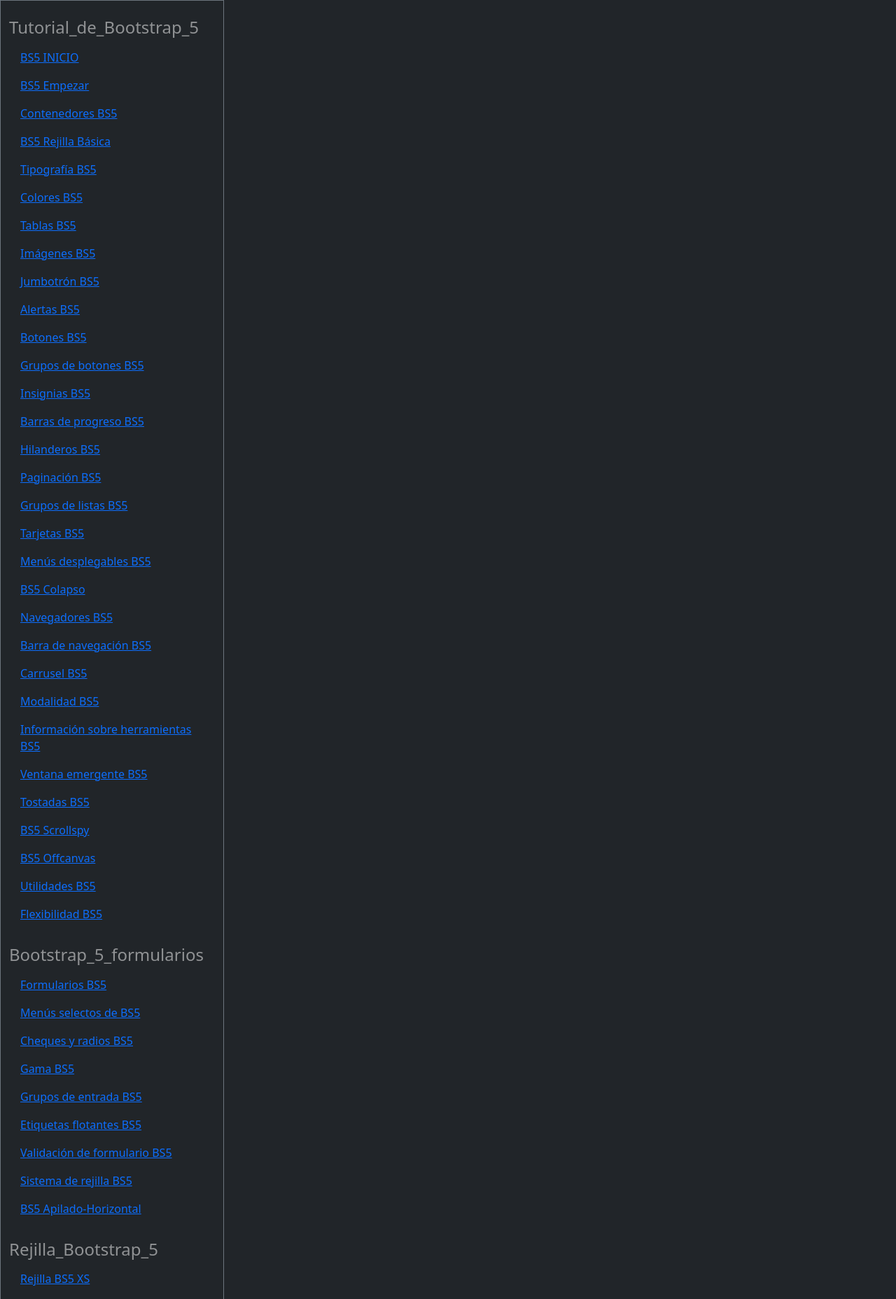
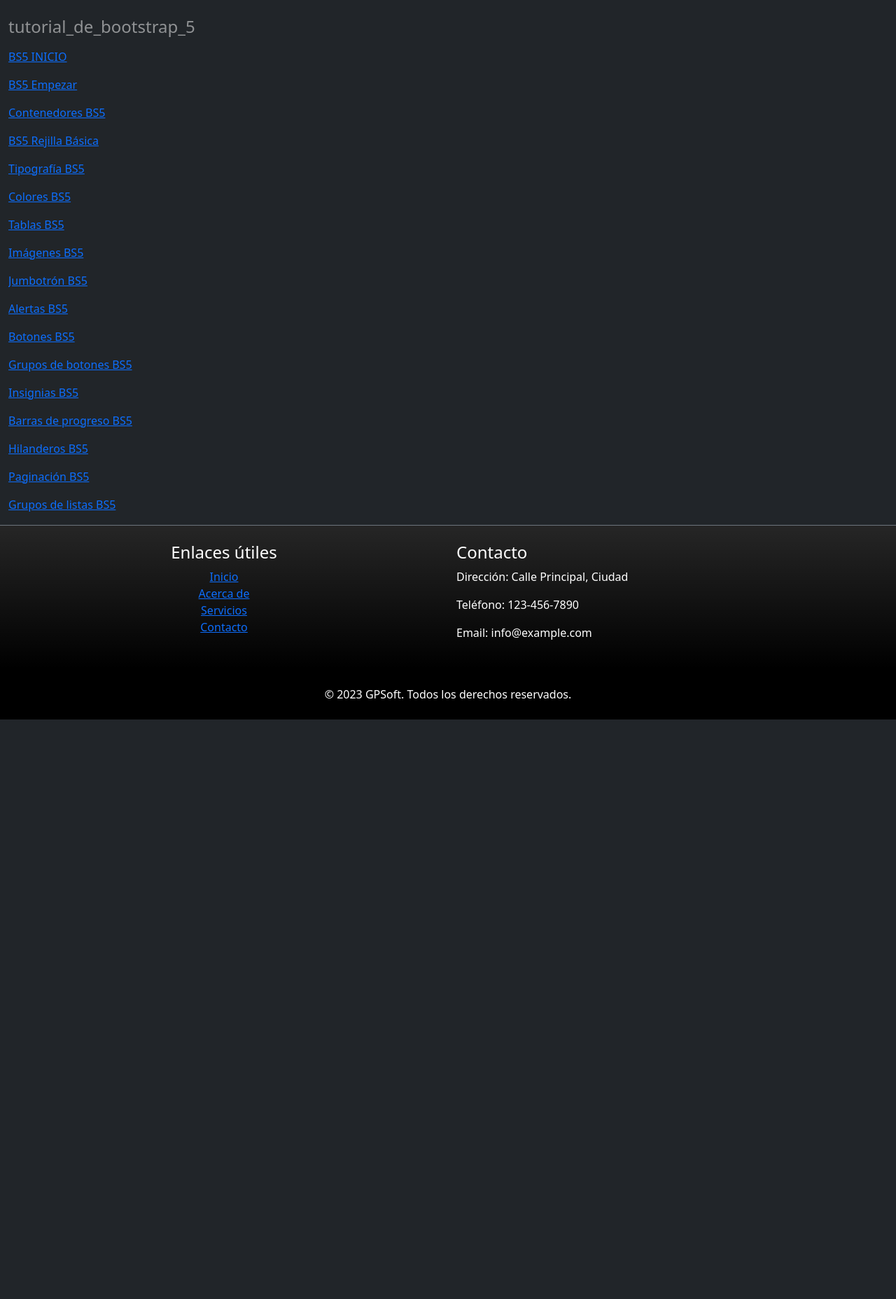
Before and after one commit to hmartinez00/z_django_projects, a Django app: page /BootStrap5/ in a window 1280 px wide. Shown: the part 64-1920 px from the top of the page at 70% size. After the commit the page ends 1092 px from the top, so only its background shows below. Run offline with Django 4.2, Linux system fonts and the light colour scheme; data comes from the database, SQL or seed files in the repository.

Commit message:
Version Estable 20230624 194304

```diff
--- a/CursoBsw3shools/BootStrap5/templates/index.html
+++ b/CursoBsw3shools/BootStrap5/templates/index.html
@@ -11,7 +11,7 @@
   <!-- Latest compiled and minified CSS -->
   <link href="https://cdn.jsdelivr.net/npm/bootstrap@5.3.0/dist/css/bootstrap.min.css" rel="stylesheet">
 
-  <!-- <link rel="stylesheet" href="{% static 'css/styles.css' %}"> -->
+  <link rel="stylesheet" href="{% static 'css/styles.css' %}">
 
   <style>
     body {
@@ -70,17 +70,19 @@
     <!-- Barra de Menues y Cuerpo -->
     <div class="row pt-5">
       <!-- Barra de Menues -->
-      <div class="col-3 bg-dark text-white-50 border border-secondary overflow-y-scroll">
+      <div class="col-3 bg-dark text-white-50">
+        <div class="columna-limitada">
           {% for modulos, clases in modules.items %}
           <ul class="nav flex-column pt-4">
-          <h4>{{ modulos }}</h4>
+            <h4>{{ modulos|replace_spaces }}</h4>
             {% for i in clases %}
-          <li class="nav-link">
+            <li class="navbar">
               <a href="{% url 'vistas_clases' modulos i|lower|replace_spaces 0 %}">{{ i }}</a>
             </li>
             {% endfor %}
           </ul>
           {% endfor %}
+        </div>
       </div>
       <!-- Cuerpo -->
       <div class="col-9 bg-dark text-white-50 pt-4 text-center">
@@ -105,7 +107,7 @@
         <p>Email: info@example.com</p>
       </div>
     </div>
-    <div class="row bg-dark text-white py-4">
+    <div class="row bg-black text-white py-4">
       <div class="col-12 text-center">
         &copy; 2023 GPSoft. Todos los derechos reservados.
       </div>
--- a/CursoBsw3shools/BootStrap5/templatetags/custom_filters.py
+++ b/CursoBsw3shools/BootStrap5/templatetags/custom_filters.py
@@ -6,16 +6,11 @@
 
 @register.filter
 def replace_spaces(string):
-    new_string = unidecode.unidecode(string).replace(' ', '_').lower()
-    return new_string
+    new_string = unidecode.unidecode(string).lower()
+    return new_string.replace(' ', '_')
 
 @register.filter
 def extract_numbers(string):
     numbers = re.findall(r'\d+', string)
     numbers = int(numbers[0])
     return numbers
-
-@register.filter
-def remove_ext(string):
-    new_string = unidecode.unidecode(string).replace('.html', '')
-    return new_string
--- /dev/null
+++ b/CursoBsw3shools/static/css/styles.css
@@ -0,0 +1,4 @@
+.columna-limitada {
+    max-height: 750px; /* Establece la altura máxima que deseas */
+    overflow-y: auto; /* Añade una barra de desplazamiento vertical si el contenido excede la altura máxima */
+}
```
Lines whose indentation alone changed are shown as unchanged.
